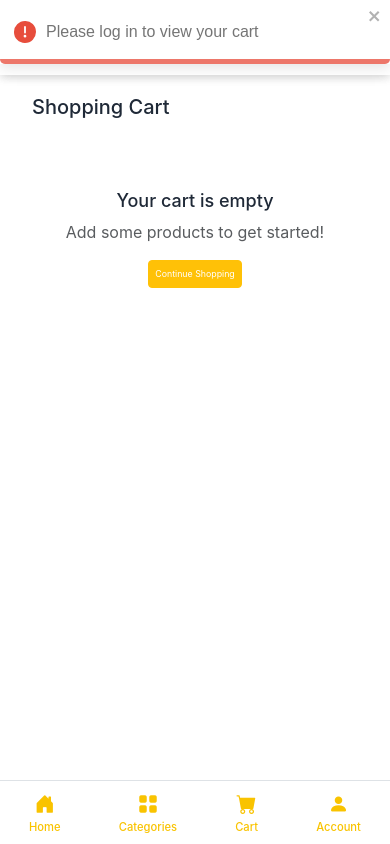
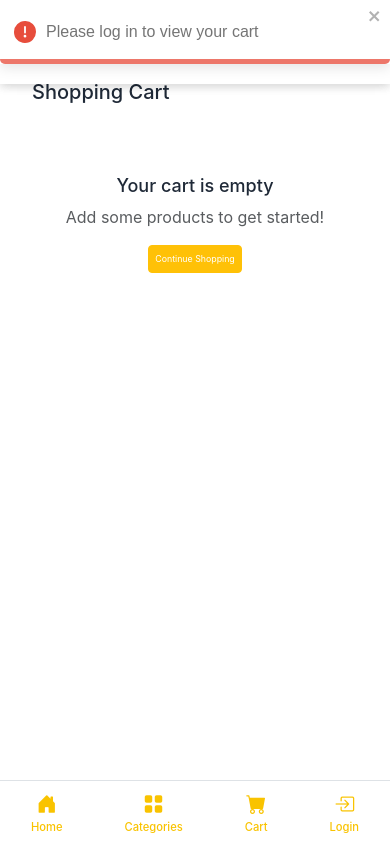
Before and after one commit to komalpandeyy2001/kaaf-website, a React (Vite) app: page /cart in a window 390 px wide. Built offline with nearby package versions, Linux system fonts and the light colour scheme.

Commit message:
css updated

```diff
--- a/Components/Footer.jsx
+++ b/Components/Footer.jsx
@@ -1,15 +1,58 @@
+import { useState, useEffect } from "react";
 import { FiFacebook } from "react-icons/fi";
 import { FaInstagram } from "react-icons/fa6";
 import { AiOutlineYoutube } from "react-icons/ai";
 import { Link } from "react-router-dom";
+import { getUserData } from "../src/utils/userData";
+import { getDocumentData } from "../src/pages/Firebase/CloudFirestore/GetData";
 
 function Footer() {
+  const [user, setUser] = useState(null);
+  const [cartCount, setCartCount] = useState(0);
+
+  // Fetch user and cart info
+  const fetchUserAndCart = async () => {
+    const userData = getUserData();
+    if (userData && userData.uid) {
+      setUser(userData);
+      try {
+        const userDoc = await getDocumentData("users", userData.uid);
+        const cart = userDoc?.carts || [];
+        const totalCount = cart.reduce((sum, item) => sum + (item.quantity || 0), 0);
+        setCartCount(totalCount);
+      } catch (error) {
+        console.error("Error fetching cart count:", error);
+        setCartCount(0);
+      }
+    } else {
+      setUser(null);
+      setCartCount(0);
+    }
+  };
+
+  useEffect(() => {
+    fetchUserAndCart();
+
+    // Listen for cart updates and auth changes
+    const handleCartUpdate = () => fetchUserAndCart();
+    const handleAuthChange = () => fetchUserAndCart();
+
+    window.addEventListener("cartUpdated", handleCartUpdate);
+    window.addEventListener("authStateChanged", handleAuthChange);
+    window.addEventListener("storage", handleAuthChange);
+
+    return () => {
+      window.removeEventListener("cartUpdated", handleCartUpdate);
+      window.removeEventListener("authStateChanged", handleAuthChange);
+      window.removeEventListener("storage", handleAuthChange);
+    };
+  }, []);
+
   return (
     <>
       {/* ================= DESKTOP FOOTER (≥768px) ================= */}
       <footer className="bg-dark text-white py-2 d-none d-md-block ">
         <div className="container d-flex flex-column flex-md-row justify-content-between align-items-center">
-
           {/* Logo */}
           <div className="mb-2 mb-md-0 logo">
             <img src="/logo.png" alt="Qaaf logo" />
@@ -57,15 +100,27 @@ function Footer() {
             <div style={{ fontSize: "0.7rem" }}>Categories</div>
           </Link>
 
-          <Link to="/cart" className="text-yellow text-decoration-none">
+          <Link to="/cart" className="text-yellow text-decoration-none position-relative">
             <i className="bi bi-cart-fill fs-5"></i>
+            {cartCount > 0 && (
+              <span className="cart-count">
+                {cartCount}
+              </span>
+            )}
             <div style={{ fontSize: "0.7rem" }}>Cart</div>
           </Link>
 
-          <Link to="/profile" className="text-yellow text-decoration-none">
-            <i className="bi bi-person-fill fs-5"></i>
-            <div style={{ fontSize: "0.7rem" }}>Account</div>
-          </Link>
+          {user ? (
+            <Link to="/account" className="text-yellow text-decoration-none">
+              <i className="bi bi-person-fill fs-5"></i>
+              <div style={{ fontSize: "0.7rem" }}>Account</div>
+            </Link>
+          ) : (
+            <Link to="/login" className="text-yellow text-decoration-none">
+              <i className="bi bi-box-arrow-in-right fs-5"></i>
+              <div style={{ fontSize: "0.7rem" }}>Login</div>
+            </Link>
+          )}
 
         </div>
       </div>
--- a/Components/Header.css
+++ b/Components/Header.css
@@ -7,6 +7,7 @@
   top: 0;
   z-index: 1000;
   box-shadow: 0 2px 10px rgba(0, 0, 0, 0.1);
+   height: 8vh;
 }
 
 .nav {
@@ -18,6 +19,7 @@
   padding: 0 2rem;
   gap: 2rem;
   flex-wrap: nowrap;
+
 }
 
 .logo {
@@ -264,8 +266,8 @@
   }
 
   .btn-custom-yellow {
-    font-size: 0.8rem;
-    padding: 0.4rem 0.8rem;
+    font-size: 0.8rem !important;
+    padding: 0.4rem 0.8rem !important;
   }
 
   .login-button {
@@ -288,9 +290,16 @@
 
 
 .header {
-    background: white;
-    padding: 0.1rem 0;
+  background: white;
+  padding: 0.5rem 0;
+  position: fixed;
+  width: 100%;
+  top: 0;
+  z-index: 1000;
+  box-shadow: 0 2px 10px rgba(0, 0, 0, 0.1);
+   height: 10vh;
 }
+
 }
 
 @media (max-width: 400px) {
@@ -299,7 +308,7 @@
   }
 
   .logo img {
-    height: 30px;
+    height: 40px;
     max-width: 120px;
   }
 
--- a/Components/Header.jsx
+++ b/Components/Header.jsx
@@ -183,7 +183,7 @@ function Header() {
 
           ) : (
             /* Login Button - When not logged in */
-            <Link to="/login" className="btn-custom-yellow login-button">
+            <Link to="/login" className="btn-custom-yellow login-button d-none d-md-block">
               Login
             </Link>
           )}
--- a/src/App.css
+++ b/src/App.css
@@ -552,7 +552,7 @@ body {
     flex-direction: row;
 
     align-items: center;
-    padding: 1rem;
+    /* padding: 1rem; */
   }
 
   .menu-toggle {
@@ -1172,7 +1172,7 @@ text-capitalize::first-letter {
   }
 
     .main-content-wrapper{
-  padding: 80px 0;
+  padding: 65px 0;
 }
 h1{
   font-size: 20px;
--- a/src/pages/Login.jsx
+++ b/src/pages/Login.jsx
@@ -50,7 +50,8 @@ const Login = () => {
   };
 
   return (
-    <div className="auth-container">
+   <div className= "main-content-wrapper">
+     <div className="auth-container">
       <div className="auth-form">
         <div className="auth-header text-center mb-4">
           <h2>Welcome Back</h2>
@@ -135,6 +136,7 @@ const Login = () => {
         </div>
       </div>
     </div>
+    </div>
   );
 };
 
```
